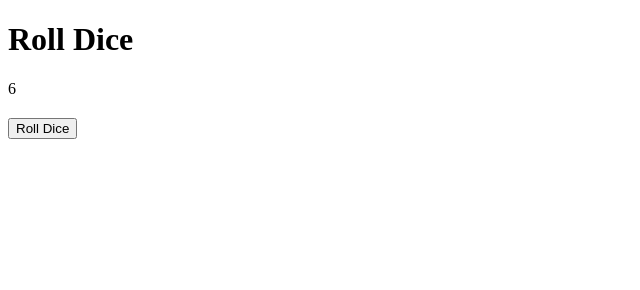
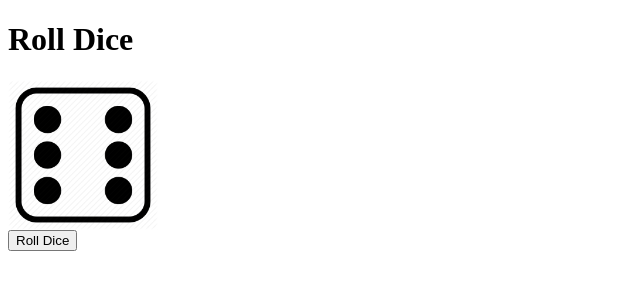
Before and after one commit to feliciamdavis/practice-problems, a plain HTML site: page diceRoll/index.html in a window 1280 px wide. Both pictures are taken after a click on the button "Roll Dice". Shown: the whole page, without its empty margins (0-640 px from the left). Drawn offline with Linux system fonts and the light colour scheme.

Commit message:
random dice roll with img

```diff
--- a/diceRoll/diceRoll.js
+++ b/diceRoll/diceRoll.js
@@ -1,10 +1,12 @@
 /**
  * print random number 1-6 (e.g., emulate rolling a 6-sided die)
  */
+
 const buttonEl = document.querySelector('button');
-const rollEl = document.getElementById('diceNumber');
+const imgEl = document.getElementById('img');
 
 buttonEl.addEventListener('click', function () {
     const roll = Math.floor(Math.random() * 6) + 1;
-    rollEl.innerHTML = roll;
+    const img = `die${roll}`;
+    imgEl.className = img;
 });
--- a/diceRoll/index.html
+++ b/diceRoll/index.html
@@ -12,7 +12,9 @@
 
     <h1 id="title">Roll Dice</h1>
 
-    <div id="diceNumber"></div>
+    <div id="roll">
+        <div id="img"></div>
+    </div>
 
     <div id="button">
         <button id="roll">Roll Dice</button>
--- a/diceRoll/style.css
+++ b/diceRoll/style.css
@@ -2,3 +2,37 @@
     margin-top: 20px;
     margin-bottom: 20px;
 }
+
+#img {
+    width: 150px;
+    height: 150px;
+    background-size: contain;
+    background-repeat: no-repeat;
+    background-position: center;
+    flex-grow: 1;
+    transition: background 0.3s linear;
+}
+
+.die1 {
+    background-image: url('die1.jpg');
+}
+
+.die2 {
+    background-image: url('die2.jpg');
+}
+
+.die3 {
+    background-image: url('die3.jpg');
+}
+
+.die4 {
+    background-image: url('die4.jpg');
+}
+
+.die5 {
+    background-image: url('die5.jpg');
+}
+
+.die6 {
+    background-image: url('die6.jpg');
+}
```
Also changed, not shown: diceRoll/die1.jpg (added), diceRoll/die2.jpg (added), diceRoll/die3.jpg (added), diceRoll/die4.jpg (added), diceRoll/die5.jpg (added), diceRoll/die6.jpg (added).
